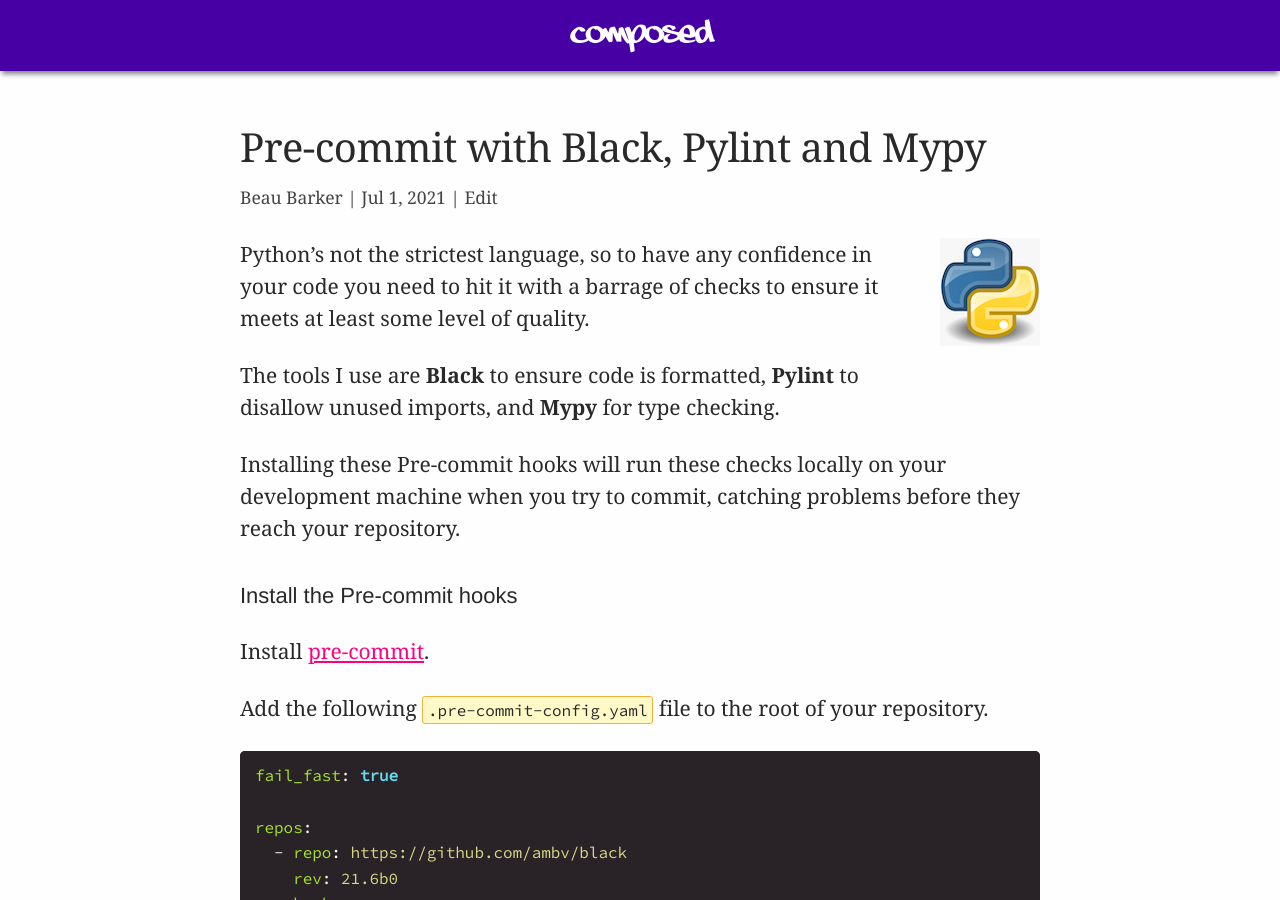
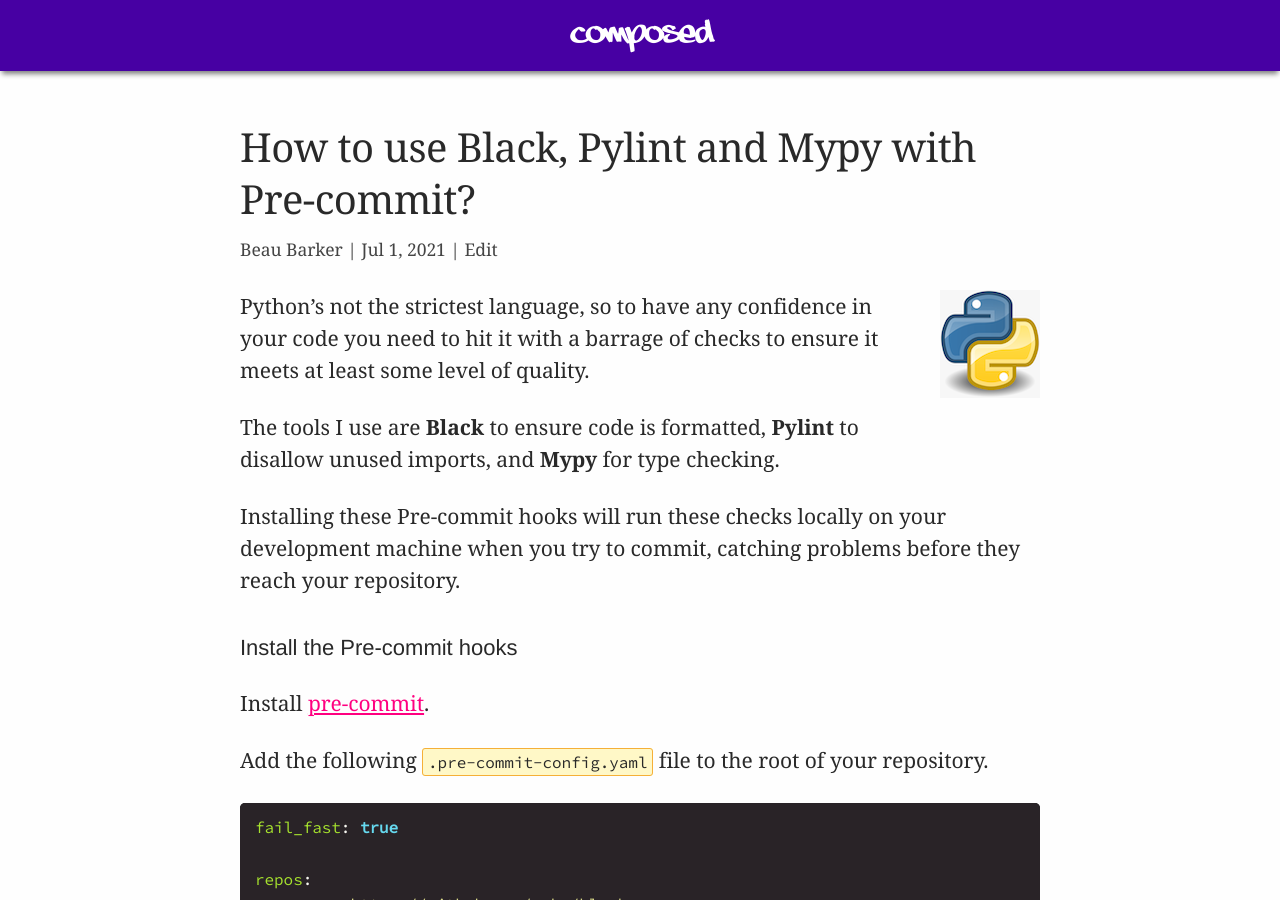
Before and after one commit to explodinglabs/explodinglabs.github.io, a Jekyll site: the page built from docs/_posts/python/2021-07-01-code-quality-pre-commit.markdown, in a window 1280 px wide and 900 px high. Built offline with Jekyll 4.4.1, drawn with Linux system fonts in a browser that asks for light colours.

Commit message:
Update 2021-07-01-code-quality-pre-commit.markdown

```diff
--- a/docs/_posts/python/2021-07-01-code-quality-pre-commit.markdown
+++ b/docs/_posts/python/2021-07-01-code-quality-pre-commit.markdown
@@ -1,7 +1,7 @@
 ---
 layout: post
 category: python
-title: Pre-commit with Black, Pylint and Mypy
+title: How to use Black, Pylint and Mypy with Pre-commit?
 permalink: /python/pre-commit
 redirect_from:
     - /black
```
